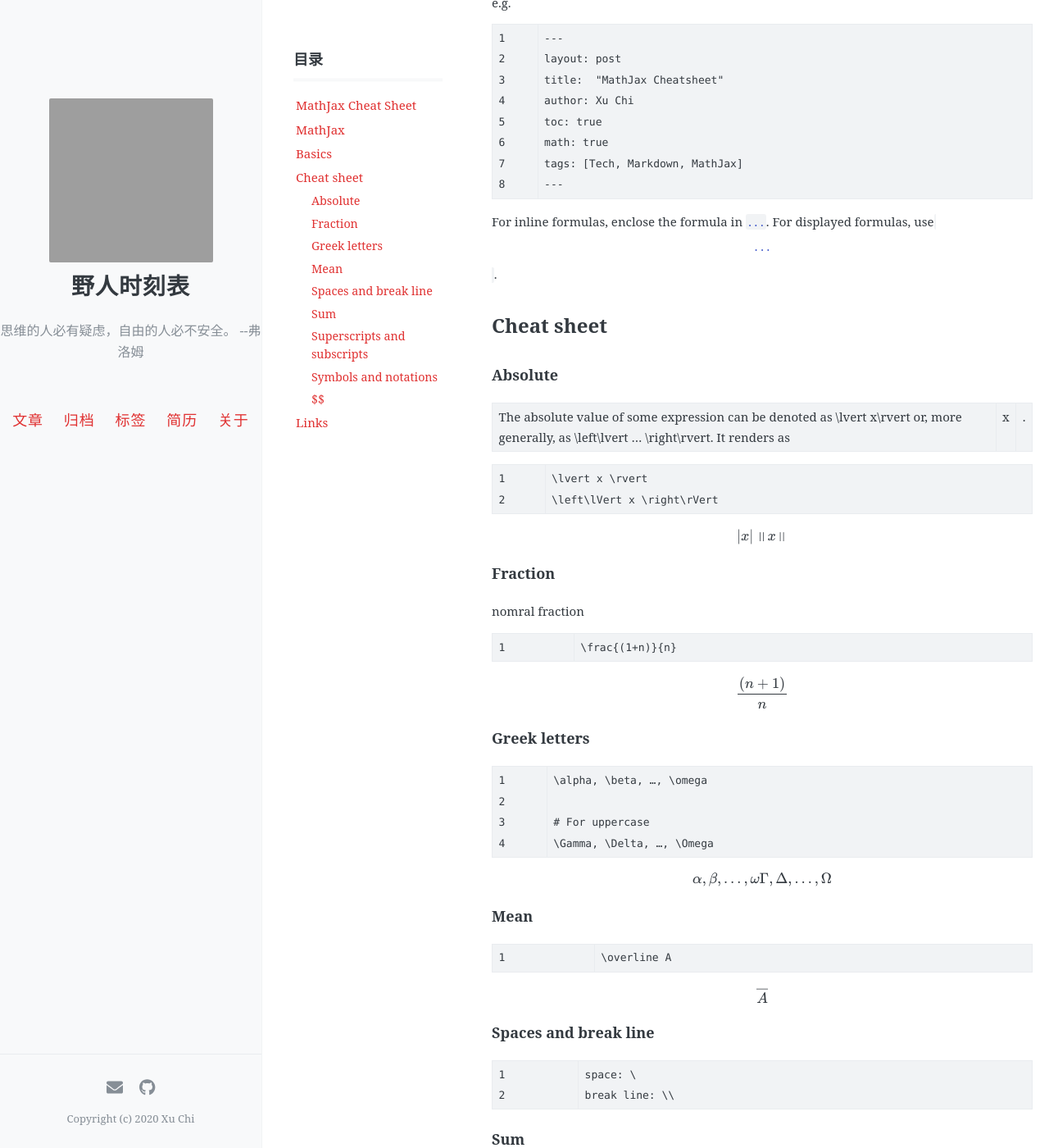
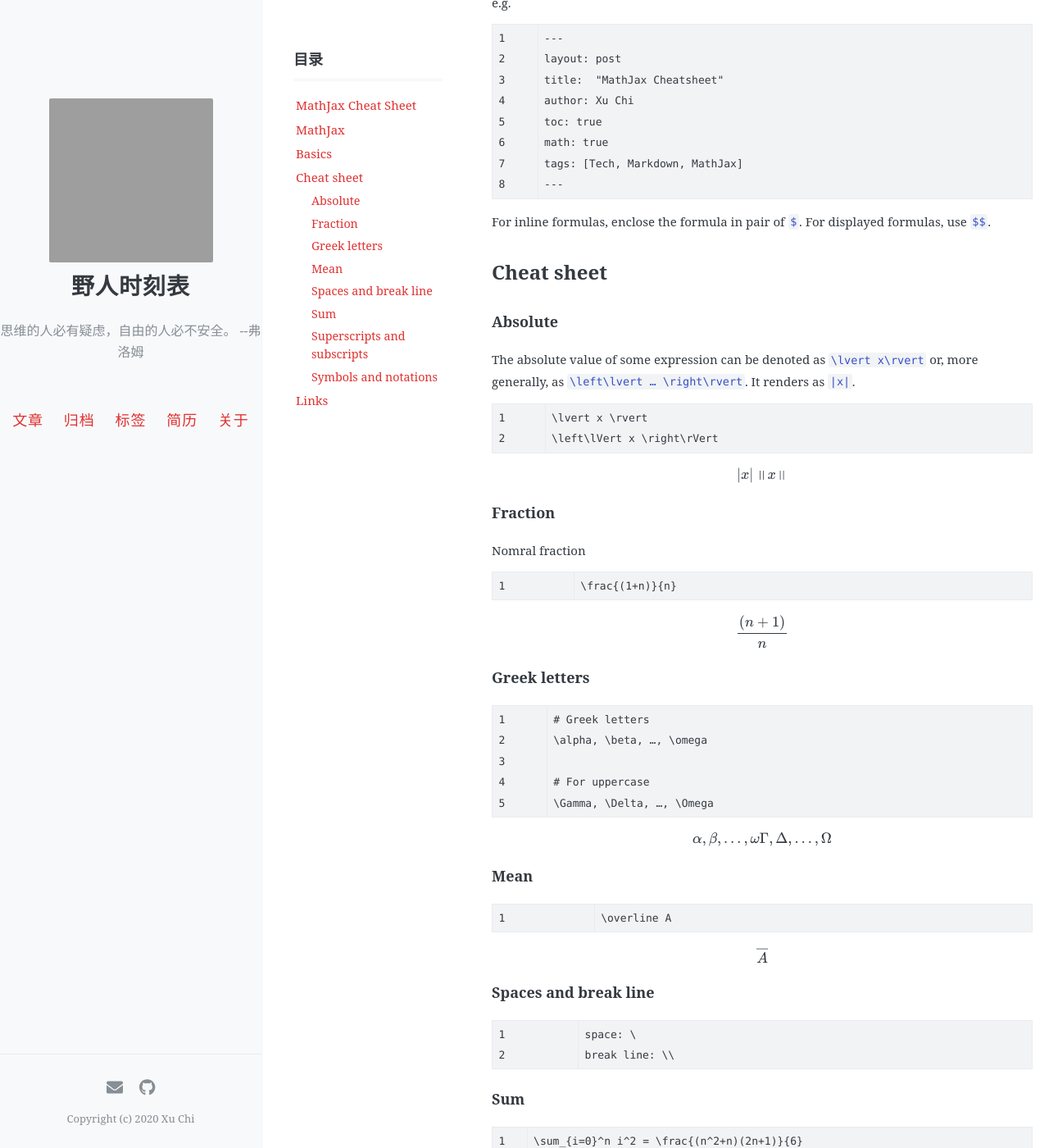
Before and after one commit to xuchi16/Lukathis.github.io, a Jekyll site: the page built from _posts/markdown/2020-11-07-MathJax.markdown, in a window 1280 px wide and 1400 px high, scrolled down 406 px. Shown: the whole window at 82% size. Built offline with Jekyll 4.4.1, drawn with Linux system fonts in a browser that asks for light colours; formulas are drawn with MathJax 3; comment, search, counter and statistics services are not loaded; some of the changed text lies outside the part shown; grey boxes are pictures that could not be loaded.

Commit message:
fix some MathJax errors

````diff
--- a/_posts/markdown/2020-11-07-MathJax.markdown
+++ b/_posts/markdown/2020-11-07-MathJax.markdown
@@ -28,15 +28,14 @@ tags: [Tech, Markdown, MathJax]
 ---
 ```
 
-
-For inline formulas, enclose the formula in `$...$`. For displayed formulas, use `$$...$$`.
+For inline formulas, enclose the formula in pair of `$`. For displayed formulas, use `$$`.
 
 
 # Cheat sheet
 
 ### Absolute
 
-The absolute value of some expression can be denoted as \lvert x\rvert or, more generally, as \left\lvert … \right\rvert. It renders as |x|.
+The absolute value of some expression can be denoted as `\lvert x\rvert` or, more generally, as `\left\lvert … \right\rvert`. It renders as `|x|`.
 
 ```
 \lvert x \rvert
@@ -46,13 +45,14 @@ The absolute value of some expression can be denoted as \lvert x\rvert or, more
 $$
 
 \lvert x \rvert
+\\
 \left\lVert x \right\rVert
 
 $$
 
 ### Fraction
 
-nomral fraction
+Nomral fraction
 
 ```
 \frac{(1+n)}{n}
@@ -67,6 +67,7 @@ $$
 ### Greek letters
 
 ```
+# Greek letters
 \alpha, \beta, …, \omega
 
 # For uppercase
@@ -134,14 +135,21 @@ $$
 ### Symbols and notations
 
 ```
-\lt \gt \le \leq \leqq \leqslant \ge \geq \geqq \geqslant \neq <>≤≤≦⩽≥≥≧⩾≠
+\lt \gt \le \leq \leqq \leqslant \ge \geq \geqq \geqslant \neq
+or
+<>≤≤≦⩽≥≥≧⩾≠
 ```
 
 $$
 
-\lt \gt \le \leq \leqq \leqslant \ge \geq \geqq \geqslant \neq <>≤≤≦⩽≥≥≧⩾≠
+\lt \gt \le \leq \leqq \leqslant \ge \geq \geqq \geqslant \neq
+\\
+or
+\\
+<>≤≤≦⩽≥≥≧⩾≠
 
 $$
+
 ---
 
 # Links
````
